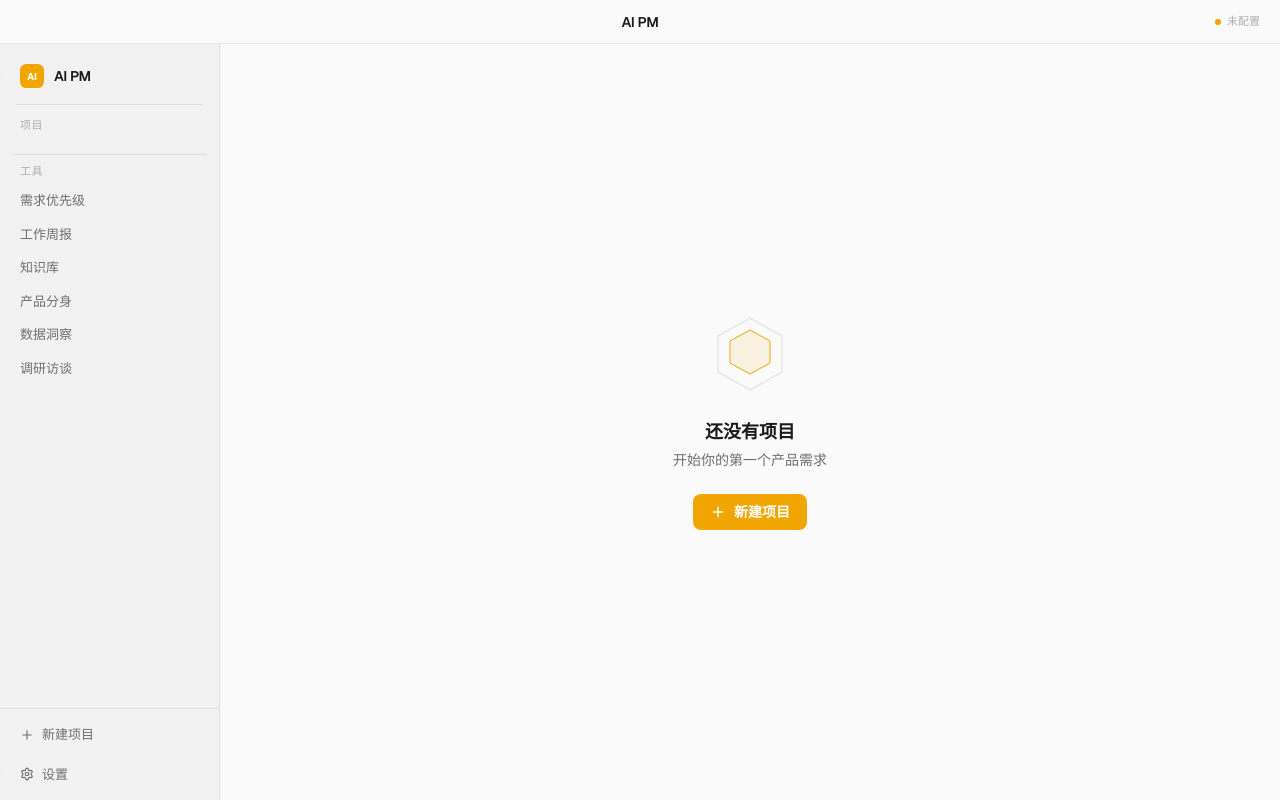
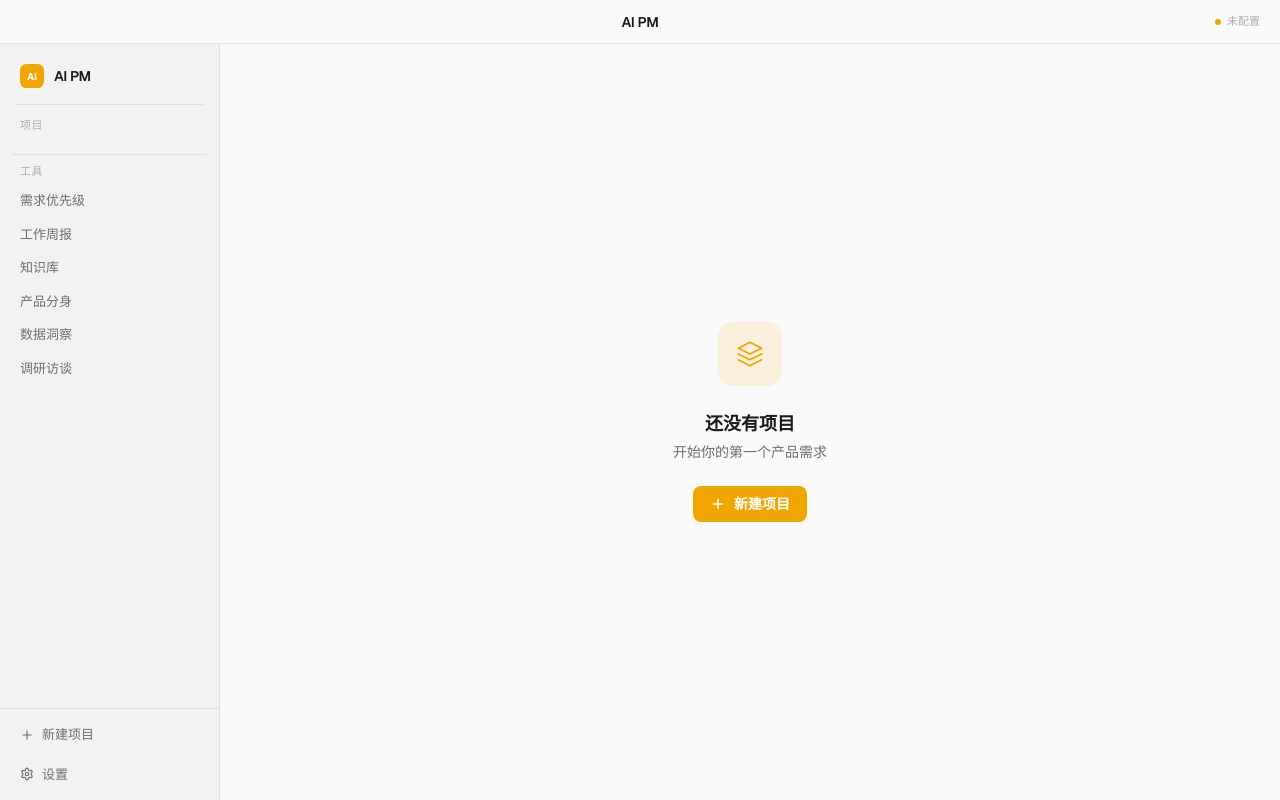
Before and after one commit to K3tty5555/AI_PM, a React (Vite) app in the folder app/: page / in a window 1280 px wide. Built offline with nearby package versions, Linux system fonts and the light colour scheme.

Commit message:
feat: redesign Dashboard — Apple cards, round dots, remove hexagons and terminal labels

```diff
--- a/app/src/pages/Dashboard.tsx
+++ b/app/src/pages/Dashboard.tsx
@@ -4,7 +4,6 @@ import { Plus, Trash2 } from "lucide-react"
 import { Badge } from "@/components/ui/badge"
 import { Button } from "@/components/ui/button"
 import { ProgressBar } from "@/components/ui/progress-bar"
-import { RarityStripeCard } from "@/components/rarity-stripe-card"
 import { NewProjectDialog } from "@/components/new-project-dialog"
 import { ConfirmDialog } from "@/components/ui/confirm-dialog"
 import { api } from "@/lib/tauri-api"
@@ -41,11 +40,9 @@ function PhaseMiniMap({ completedPhases }: { completedPhases: string[] }) {
         return (
           <div
             key={phase}
-            className="w-2.5 h-2.5"
+            className="w-2 h-2 rounded-full"
             style={{
-              clipPath: "polygon(50% 0%, 100% 25%, 100% 75%, 50% 100%, 0% 75%, 0% 25%)",
-              background: done ? "var(--yellow)" : "var(--border)",
-              opacity: done ? 0.9 : 0.4,
+              background: done ? "var(--accent-color)" : "var(--border)",
             }}
           />
         )
@@ -123,14 +120,14 @@ export function DashboardPage() {
     return (
       <div className="mx-auto max-w-[800px]">
         <div className="mb-8 flex items-center justify-between">
-          <div className="h-6 w-40 bg-[var(--secondary)]" />
-          <div className="h-9 w-28 bg-[var(--secondary)]" />
+          <div className="h-6 w-40 rounded-md bg-[var(--secondary)]" />
+          <div className="h-9 w-28 rounded-md bg-[var(--secondary)]" />
         </div>
         <div className="flex flex-col gap-4">
           {[0, 1, 2].map((i) => (
             <div
               key={i}
-              className="h-[88px] border border-[var(--border)] bg-[var(--secondary)]/50"
+              className="h-[88px] rounded-xl border border-[var(--border)] bg-[var(--secondary)]/50"
               style={{
                 animation: `fadeInUp 0.4s cubic-bezier(0.16,1,0.3,1) ${i * 0.08}s both`,
               }}
@@ -150,35 +147,19 @@ export function DashboardPage() {
             className="flex flex-col items-center gap-6"
             style={{ animation: "fadeInUp 0.5s cubic-bezier(0.16,1,0.3,1)" }}
           >
-            {/* Hexagon icon */}
-            <div className="relative flex h-20 w-20 items-center justify-center">
-              <svg
-                viewBox="0 0 80 80"
-                width="80"
-                height="80"
-                fill="none"
-                xmlns="http://www.w3.org/2000/svg"
-              >
-                <polygon
-                  points="40,4 72,22 72,58 40,76 8,58 8,22"
-                  fill="none"
-                  stroke="var(--border)"
-                  strokeWidth="1.5"
-                />
-                <polygon
-                  points="40,16 60,27 60,49 40,60 20,49 20,27"
-                  fill="var(--yellow-bg)"
-                  stroke="var(--yellow)"
-                  strokeWidth="1"
-                />
+            <div className="flex h-16 w-16 items-center justify-center rounded-2xl bg-[var(--accent-light)]">
+              <svg width="28" height="28" viewBox="0 0 24 24" fill="none" stroke="var(--accent-color)" strokeWidth="1.5" strokeLinecap="round" strokeLinejoin="round">
+                <path d="M12 2L2 7l10 5 10-5-10-5z" />
+                <path d="M2 17l10 5 10-5" />
+                <path d="M2 12l10 5 10-5" />
               </svg>
             </div>
 
             <div className="text-center">
-              <p className="text-lg font-semibold text-[var(--dark)]">
+              <p className="text-lg font-semibold text-[var(--text-primary)]">
                 还没有项目
               </p>
-              <p className="mt-1 text-sm text-[var(--text-muted)]">
+              <p className="mt-1 text-sm text-[var(--text-secondary)]">
                 开始你的第一个产品需求
               </p>
             </div>
@@ -201,7 +182,7 @@ export function DashboardPage() {
         />
         <ConfirmDialog
           open={confirmId !== null}
-          title="// DELETE_PROJECT"
+          title="删除项目"
           description="确认删除该项目？项目数据库记录和本地所有输出文件将被永久删除，此操作不可撤销。"
           confirmLabel="删除"
           cancelLabel="取消"
@@ -219,9 +200,7 @@ export function DashboardPage() {
       <div className="mx-auto max-w-[800px]">
         {/* Header */}
         <div className="mb-8 flex items-center justify-between">
-          <span className="font-terminal text-xs font-medium uppercase tracking-[3px] text-[var(--text-muted)]">
-            // PROJECTS
-          </span>
+          <h1 className="text-base font-semibold text-[var(--text-primary)]">项目</h1>
           <Button
             variant="primary"
             size="sm"
@@ -244,7 +223,7 @@ export function DashboardPage() {
               value={search}
               onChange={(e) => setSearch(e.target.value)}
               placeholder="搜索项目..."
-              className="w-full h-9 px-3 text-sm font-terminal bg-transparent border border-[var(--border)] placeholder:text-[var(--text-muted)] text-[var(--dark)] outline-none focus:border-[var(--yellow)] transition-colors duration-[var(--duration-terminal)]"
+              className="w-full h-9 px-3 rounded-lg text-sm bg-[var(--secondary)] border border-[var(--border)] placeholder:text-[var(--text-tertiary)] text-[var(--text-primary)] outline-none focus:border-[var(--accent-color)] focus:ring-2 focus:ring-[var(--accent-ring)] transition-colors duration-200"
             />
           </div>
         )}
@@ -271,14 +250,9 @@ export function DashboardPage() {
                   animation: `fadeInUp 0.4s cubic-bezier(0.16,1,0.3,1) ${index * 0.08}s both`,
                 }}
               >
-                <RarityStripeCard
-                  rarity={isComplete ? "gray" : "gold"}
-                  className="cursor-pointer transition-shadow hover:shadow-[0_0_20px_rgba(255,250,0,0.35)]"
-                  onClick={() =>
-                    navigate(
-                      `/project/${project.id}/${project.currentPhase}`
-                    )
-                  }
+                <div
+                  className="rounded-xl border border-[var(--border)] bg-[var(--card)] p-5 cursor-pointer transition-all duration-200 hover:shadow-[0_4px_24px_rgba(0,0,0,0.08)] active:scale-[0.99]"
+                  onClick={() => navigate(`/project/${project.id}/${project.currentPhase}`)}
                 >
                   <div className="group/card flex items-center justify-between gap-4">
                     {/* Left: name + meta */}
@@ -291,7 +265,7 @@ export function DashboardPage() {
                           {phaseLabel}
                         </Badge>
                       </div>
-                      <p className="mt-1.5 font-terminal text-xs text-[var(--text-muted)]">
+                      <p className="mt-1.5 text-xs text-[var(--text-tertiary)]">
                         {formatDate(project.updatedAt)}
                       </p>
                       <PhaseMiniMap completedPhases={project.completedPhases} />
@@ -301,7 +275,7 @@ export function DashboardPage() {
                     <div className="flex shrink-0 items-center gap-3">
                       <div className="flex w-[140px] items-center gap-3">
                         <ProgressBar value={progress} animated className="h-2 flex-1" />
-                        <span className="font-terminal text-xs tabular-nums text-[var(--text-muted)]">
+                        <span className="text-xs tabular-nums text-[var(--text-tertiary)]">
                           {project.completedCount}/{project.totalPhases}
                         </span>
                       </div>
@@ -314,16 +288,14 @@ export function DashboardPage() {
                       </button>
                     </div>
                   </div>
-                </RarityStripeCard>
+                </div>
               </div>
             )
           })}
           {filteredProjects.length === 0 && search && (
             <div className="py-16 text-center">
-              <p className="font-terminal text-xs text-[var(--text-muted)] uppercase tracking-[2px]">
-                NO RESULTS
-              </p>
-              <p className="mt-2 text-sm text-[var(--text-muted)]">没有匹配「{search}」的项目</p>
+              <p className="text-sm font-medium text-[var(--text-secondary)]">没有匹配结果</p>
+              <p className="mt-2 text-sm text-[var(--text-secondary)]">没有匹配「{search}」的项目</p>
             </div>
           )}
         </div>
@@ -336,7 +308,7 @@ export function DashboardPage() {
       />
       <ConfirmDialog
         open={confirmId !== null}
-        title="// DELETE_PROJECT"
+        title="删除项目"
         description="确认删除该项目？项目数据库记录和本地所有输出文件将被永久删除，此操作不可撤销。"
         confirmLabel="删除"
         cancelLabel="取消"
```
